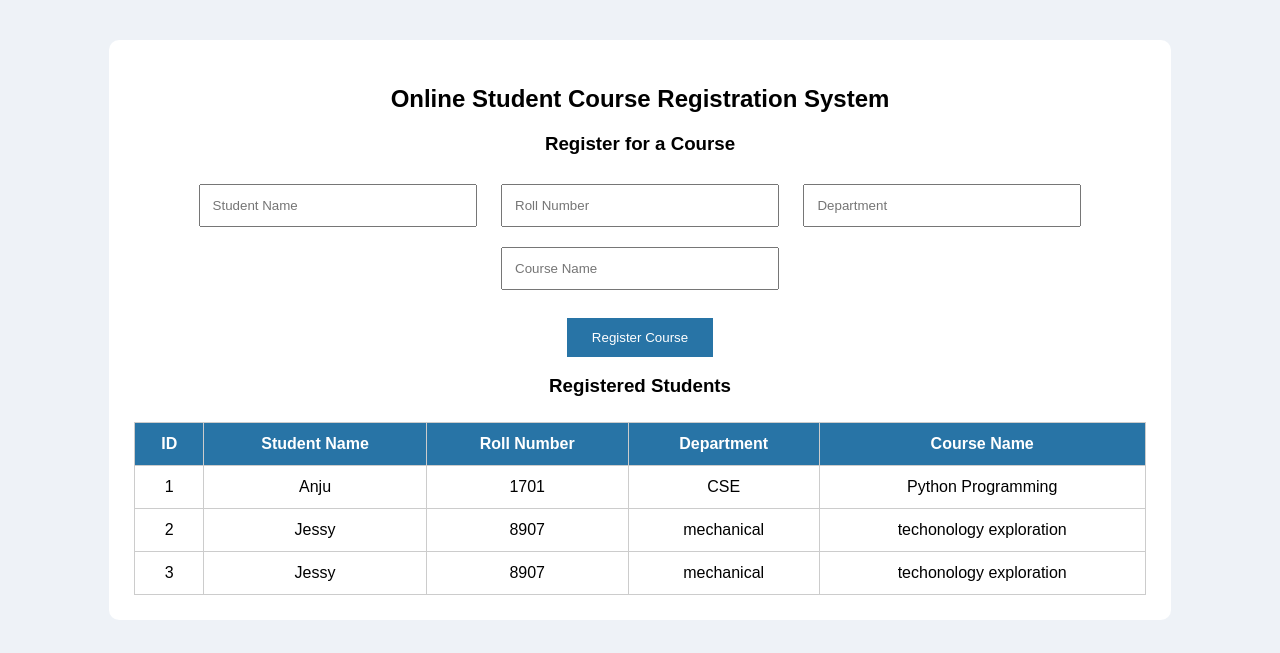
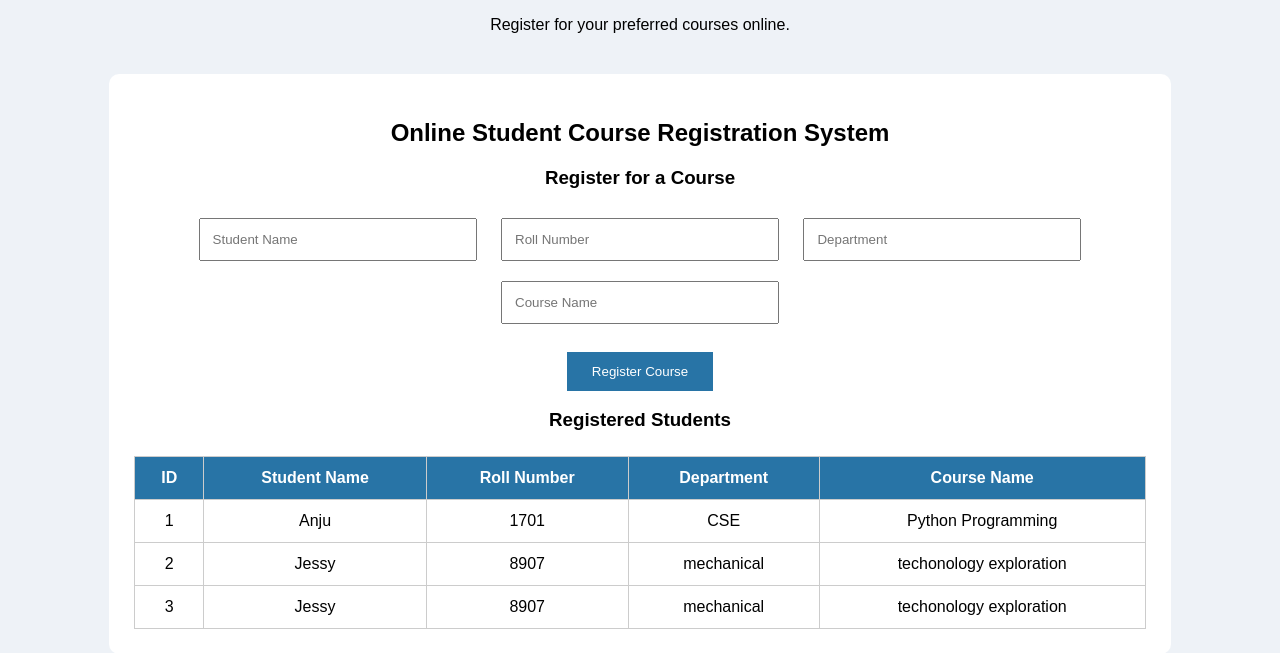
Before and after one commit to hdokula-maker/StudentCourseRegistration, a Flask app: page / in a window 1280 px wide. Shown: the top 653 px of the page. Run offline with Flask 3, Linux system fonts and the light colour scheme; data comes from the database, SQL or seed files in the repository.

Commit message:
Updated course registration page

```diff
--- a/templates/index.html
+++ b/templates/index.html
@@ -2,6 +2,7 @@
 <html>
 <head>
     <title>Online Student Course Registration</title>
+    <p>Register for your preferred courses online.</p>
 
     <style>
         body {
```
